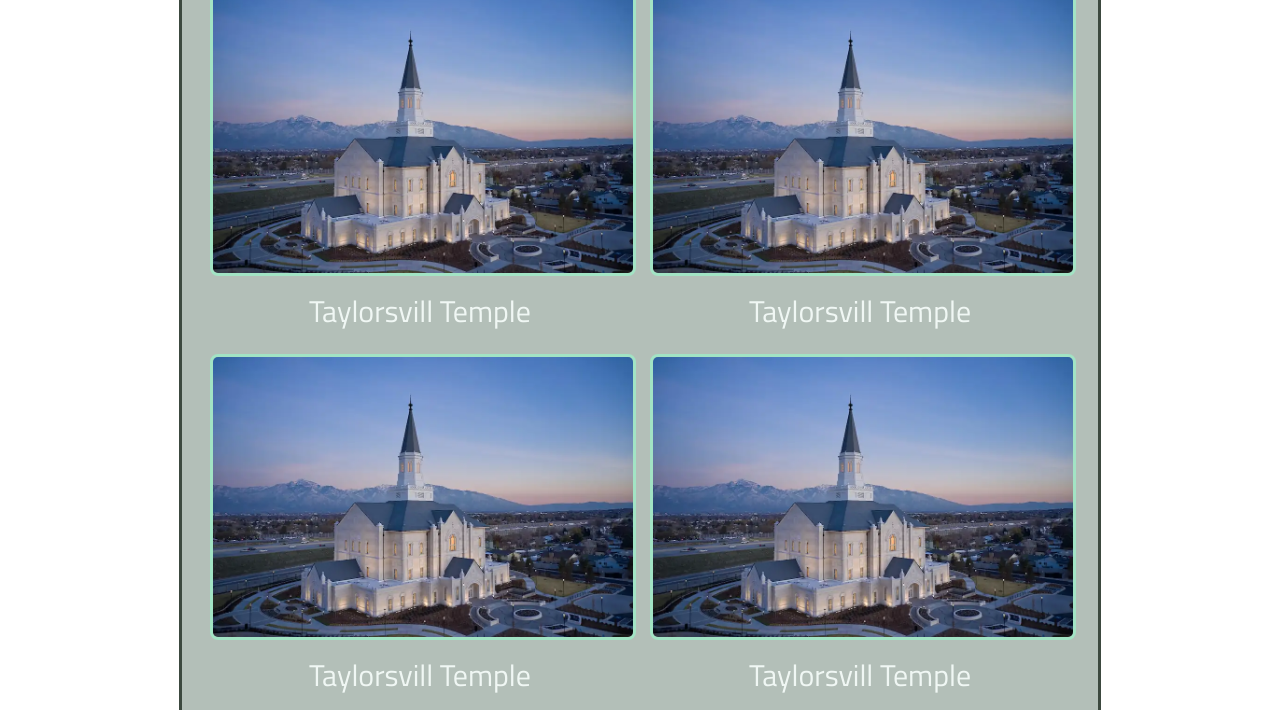
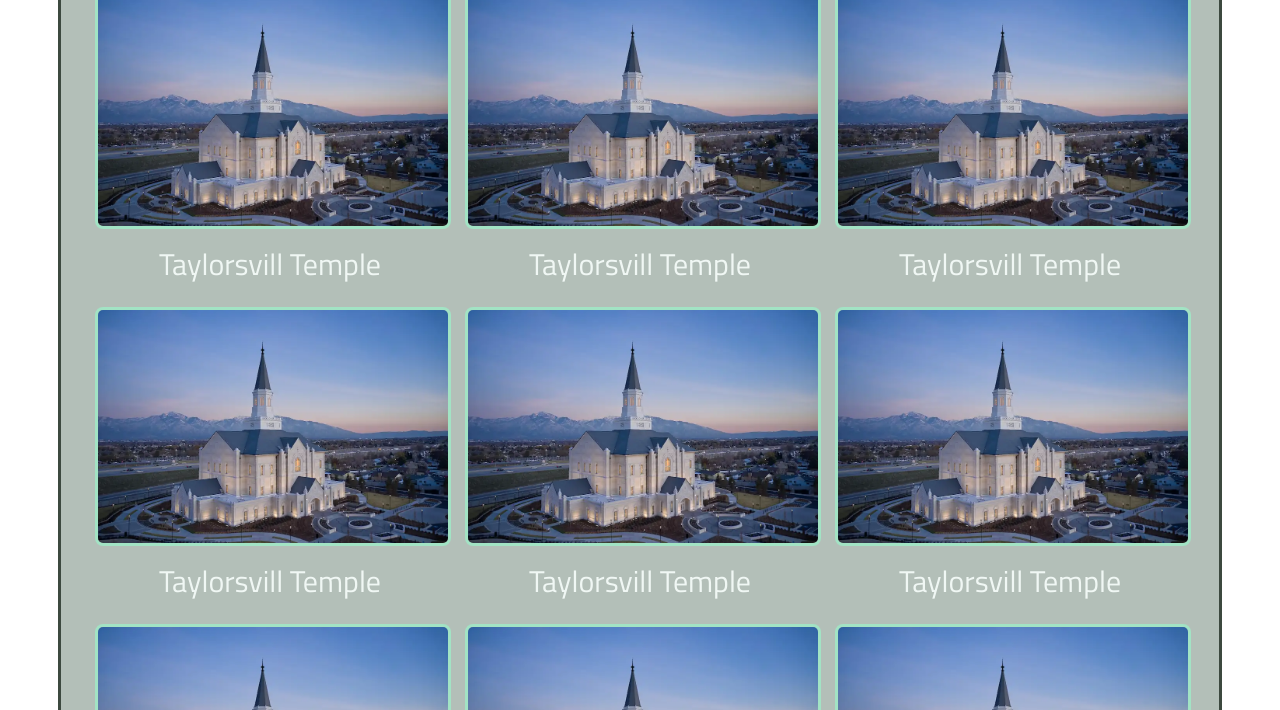
Before and after one commit to lightwisp/wdd131, a plain HTML site: page temples.html in a window 1280 px wide. Shown: the part 339-1049 px from the top of the page. Drawn offline with Linux system fonts and the light colour scheme.

Commit message:
ajusted margins so it will show more pictuers in full screen

```diff
--- a/styles/temples.css
+++ b/styles/temples.css
@@ -47,8 +47,8 @@ main{
     background-color:#b3bfb8;
     color: #f0f7f4;
     grid-column: 1/4;
-    max-width: 95%;
-    margin: 0 auto;
+    max-width: 100%;
+    margin: 0 50px;
     border-left: 3px solid #3C493f;
     border-right: 3px solid #3C493f;
 }
```
